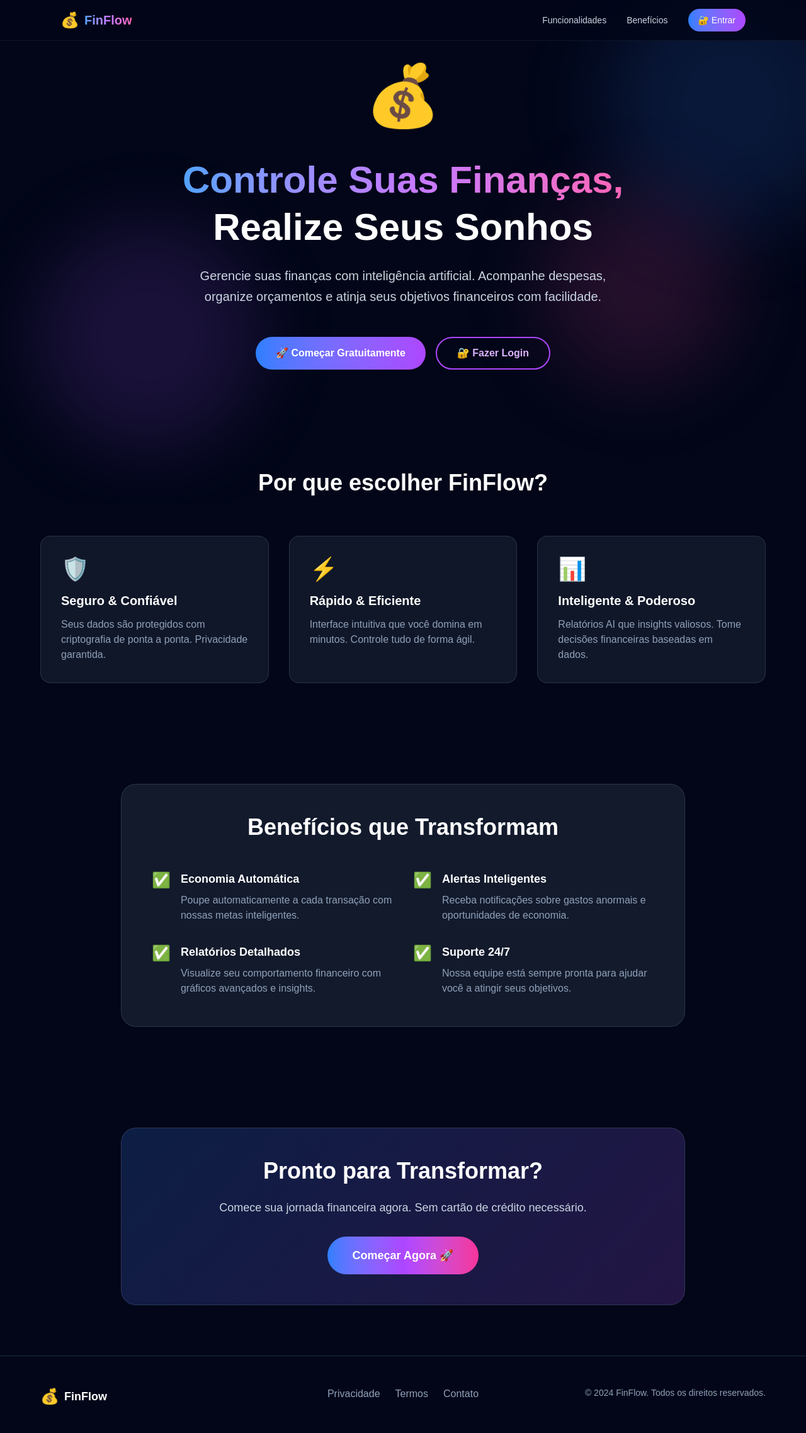
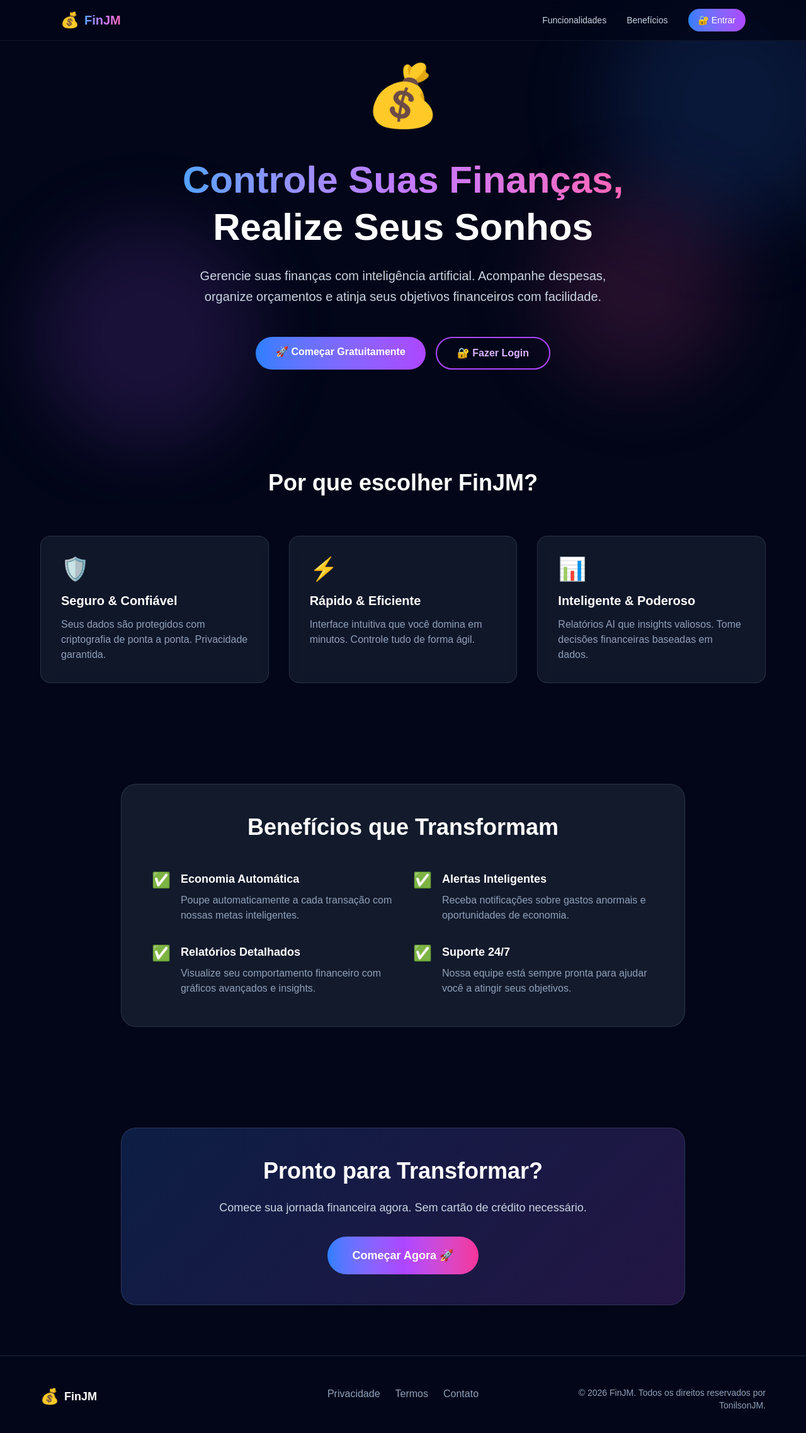
Before and after one commit to TonilsonJM/GFP, a Next.js app: page / in a window 1280 px wide. Shown: the top 2276 px of the page at 63% size. Built offline with nearby package versions, Linux system fonts and the light colour scheme.

Commit message:
fix: Add working navigation links, update to FinJM branding, fix date to 2026, add TonilsonJM copyright

```diff
--- a/app/page.tsx
+++ b/app/page.tsx
@@ -1,6 +1,7 @@
 'use client';
 
 import { useEffect, useState } from 'react';
+import Link from 'next/link';
 
 export default function Home() {
   const [isLoaded, setIsLoaded] = useState(false);
@@ -54,7 +55,7 @@ export default function Home() {
           <div className="flex items-center gap-2 group cursor-pointer">
             <span className="text-2xl">💰</span>
             <span className="text-xl font-bold bg-gradient-to-r from-blue-400 via-purple-400 to-pink-400 bg-clip-text text-transparent">
-              FinFlow
+              FinJM
             </span>
           </div>
 
@@ -72,12 +73,12 @@ export default function Home() {
             >
               Benefícios
             </a>
-            <a
-              href="#"
+            <Link
+              href="/auth/login"
               className="px-4 py-2 rounded-full bg-gradient-to-r from-blue-500 to-purple-500 hover:from-blue-600 hover:to-purple-600 text-sm font-medium transition-all"
             >
               🔐 Entrar
-            </a>
+            </Link>
           </div>
 
           {/* Mobile Menu Button */}
@@ -118,12 +119,12 @@ export default function Home() {
 
             {/* CTAs */}
             <div className="flex flex-col sm:flex-row gap-4">
-              <button className="px-8 py-3 rounded-full bg-gradient-to-r from-blue-500 to-purple-500 hover:from-blue-600 hover:to-purple-600 text-white font-semibold transition-all hover:shadow-lg hover:shadow-purple-500/50 transform hover:scale-105">
+              <Link href="/auth/register" className="px-8 py-3 rounded-full bg-gradient-to-r from-blue-500 to-purple-500 hover:from-blue-600 hover:to-purple-600 text-white font-semibold transition-all hover:shadow-lg hover:shadow-purple-500/50 transform hover:scale-105 inline-block text-center">
                 🚀 Começar Gratuitamente
-              </button>
-              <button className="px-8 py-3 rounded-full border-2 border-purple-500 text-purple-300 hover:text-white hover:bg-purple-500/10 font-semibold transition-all">
+              </Link>
+              <Link href="/auth/login" className="px-8 py-3 rounded-full border-2 border-purple-500 text-purple-300 hover:text-white hover:bg-purple-500/10 font-semibold transition-all inline-block text-center">
                 🔐 Fazer Login
-              </button>
+              </Link>
             </div>
           </div>
         </div>
@@ -133,7 +134,7 @@ export default function Home() {
       <section id="features" className="py-20 px-4 sm:px-6 lg:px-8 relative z-10">
         <div className="max-w-6xl mx-auto">
           <h2 className="text-3xl sm:text-4xl font-bold text-center mb-16">
-            Por que escolher FinFlow?
+            Por que escolher FinJM?
           </h2>
 
           <div className="grid md:grid-cols-3 gap-8">
@@ -275,9 +276,9 @@ export default function Home() {
             <p className="text-slate-300 mb-8 text-lg">
               Comece sua jornada financeira agora. Sem cartão de crédito necessário.
             </p>
-            <button className="px-10 py-4 rounded-full bg-gradient-to-r from-blue-500 via-purple-500 to-pink-500 hover:from-blue-600 hover:via-purple-600 hover:to-pink-600 text-white font-bold text-lg transition-all hover:shadow-2xl hover:shadow-purple-500/50 transform hover:scale-105">
+            <Link href="/auth/register" className="inline-block px-10 py-4 rounded-full bg-gradient-to-r from-blue-500 via-purple-500 to-pink-500 hover:from-blue-600 hover:via-purple-600 hover:to-pink-600 text-white font-bold text-lg transition-all hover:shadow-2xl hover:shadow-purple-500/50 transform hover:scale-105">
               Começar Agora 🚀
-            </button>
+            </Link>
           </div>
         </div>
       </section>
@@ -289,7 +290,7 @@ export default function Home() {
             <div>
               <div className="flex items-center gap-2 justify-center sm:justify-start mb-4">
                 <span className="text-2xl">💰</span>
-                <span className="text-lg font-bold">FinFlow</span>
+                <span className="text-lg font-bold">FinJM</span>
               </div>
             </div>
             <div className="flex gap-6 justify-center">
@@ -304,7 +305,7 @@ export default function Home() {
               </a>
             </div>
             <div className="text-slate-400 text-sm text-center sm:text-right">
-              © 2024 FinFlow. Todos os direitos reservados.
+              © 2026 FinJM. Todos os direitos reservados por TonilsonJM.
             </div>
           </div>
         </div>
```
